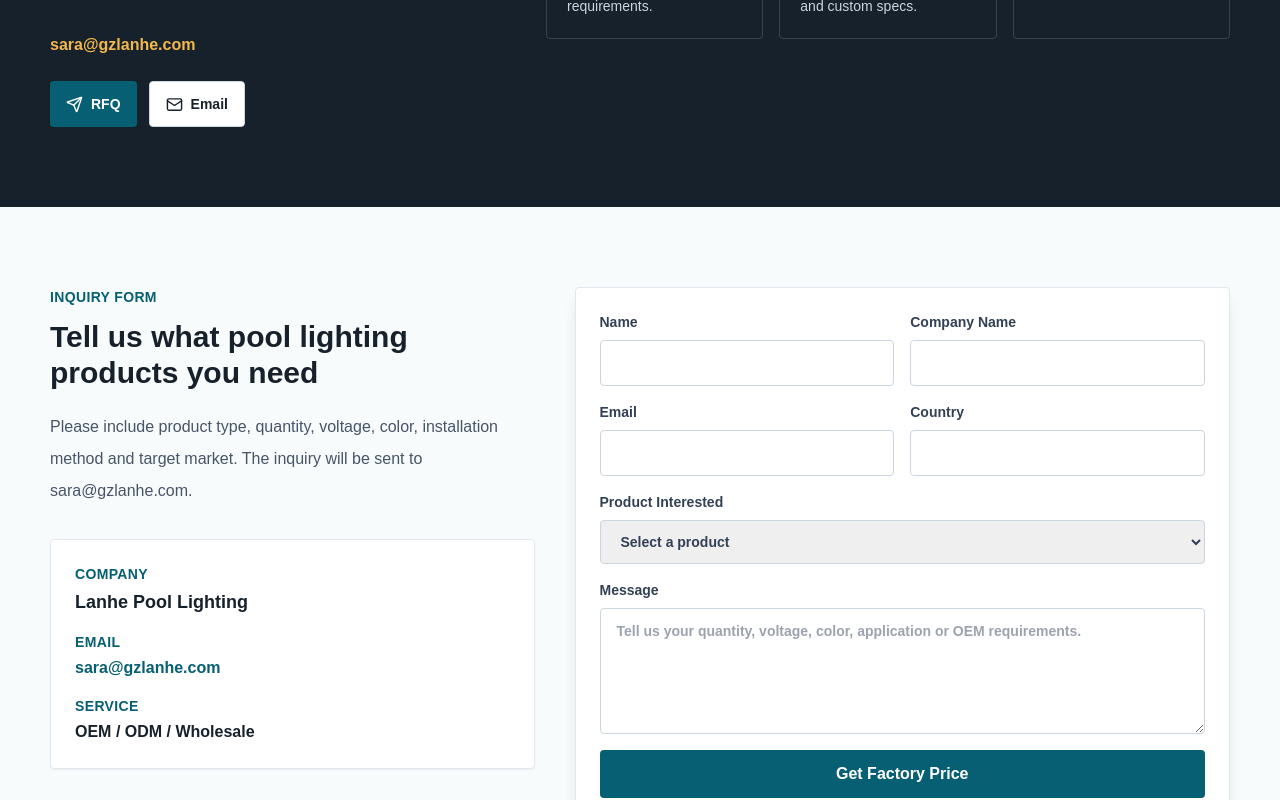
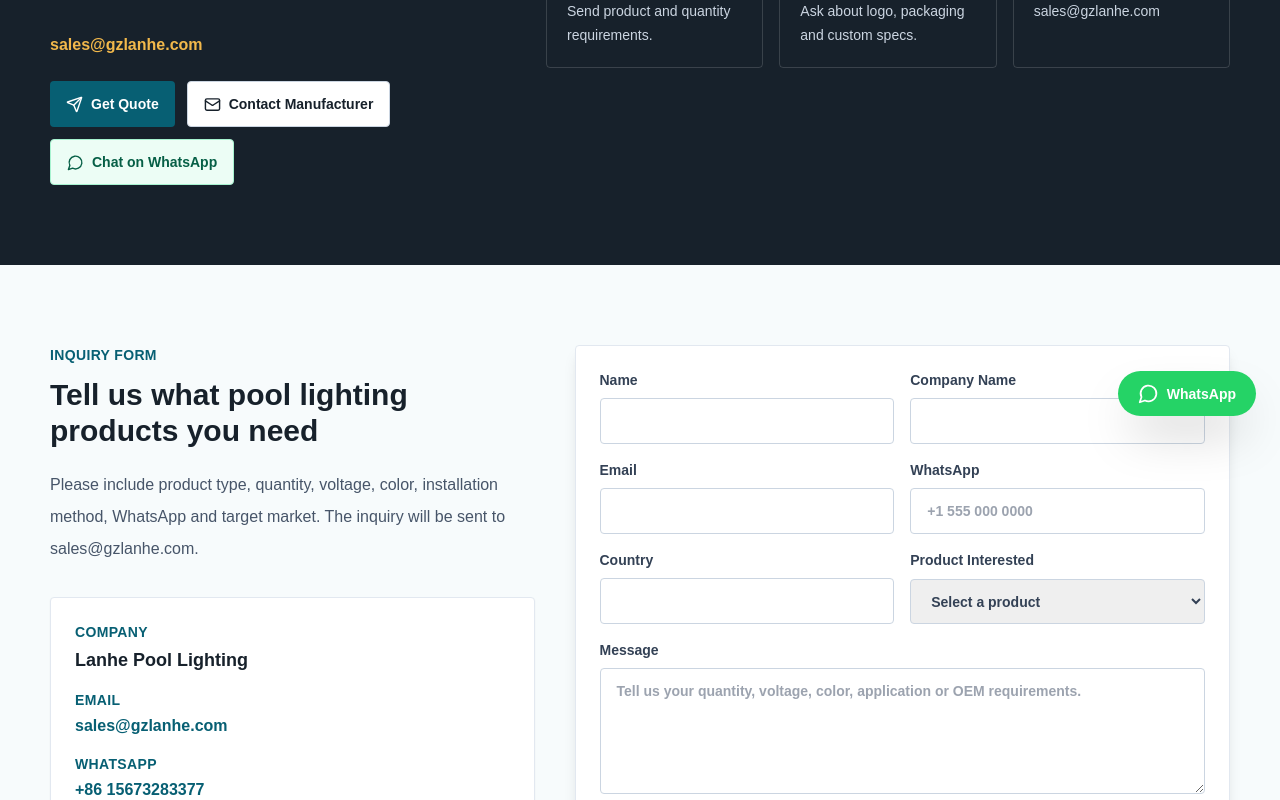
Before and after one commit to Sara-789-ting/gzlanhe.com, a Next.js app: page /contact in a window 1280 px wide. Shown: the part 360-1160 px from the top of the page. Built offline with nearby package versions, Linux system fonts and the light colour scheme.

Commit message:
Add WhatsApp inquiry and B2B CTA optimization

```diff
--- a/app/api/contact/route.ts
+++ b/app/api/contact/route.ts
@@ -15,6 +15,7 @@ type ContactPayload = {
   name?: string;
   company?: string;
   email?: string;
+  whatsapp?: string;
   country?: string;
   productInterested?: string;
   message?: string;
@@ -30,6 +31,7 @@ function validate(payload: ContactPayload) {
     name: clean(payload.name),
     company: clean(payload.company),
     email: clean(payload.email).toLowerCase(),
+    whatsapp: clean(payload.whatsapp),
     country: clean(payload.country),
     productInterested: clean(payload.productInterested),
     message: clean(payload.message),
@@ -74,7 +76,7 @@ export async function POST(request: Request) {
     return NextResponse.json({ error: result.error }, { status: 400 });
   }
 
-  const emailTo = process.env.EMAIL_TO || "sara@gzlanhe.com";
+  const emailTo = "sales@gzlanhe.com";
   const resendApiKey = process.env.RESEND_API_KEY;
 
   if (!resendApiKey) {
@@ -98,6 +100,9 @@ ${inquiry.company}
 Email:
 ${inquiry.email}
 
+WhatsApp:
+${inquiry.whatsapp || "Not provided"}
+
 Country:
 ${inquiry.country}
 
@@ -118,7 +123,7 @@ ${inquiry.message}
     });
   } catch {
     return NextResponse.json(
-      { error: "Email sending failed. Please try again or email sara@gzlanhe.com directly." },
+      { error: "Email sending failed. Please try again or email sales@gzlanhe.com directly." },
       { status: 502 }
     );
   }
--- a/app/contact/page.tsx
+++ b/app/contact/page.tsx
@@ -28,7 +28,7 @@ const contactHighlights = [
 export const metadata: Metadata = {
   title: "Contact LED Pool Light Manufacturer",
   description:
-    "Contact GZ Lanhe for LED pool light factory price, OEM service and custom underwater lighting solutions.",
+    "Contact Lanhe Pool Lighting for LED pool light factory price, WhatsApp inquiry, OEM service and custom underwater lighting solutions.",
   keywords: [
     "contact LED pool light manufacturer",
     "LED pool light factory price",
@@ -83,7 +83,7 @@ export default function ContactPage() {
               </h2>
               <p className="mt-5 leading-8 text-slate-600">
                 Please include product type, quantity, voltage, color, installation
-                method and target market. The inquiry will be sent to {siteConfig.email}.
+                method, WhatsApp and target market. The inquiry will be sent to {siteConfig.email}.
               </p>
               <div className="mt-8 grid gap-4 rounded border border-slate-200 bg-white p-6 shadow-sm">
                 <div>
@@ -97,13 +97,19 @@ export default function ContactPage() {
                   </a>
                 </div>
                 <div>
+                  <p className="text-sm font-bold uppercase tracking-wide text-ocean">WhatsApp</p>
+                  <a className="mt-1 block font-bold text-ocean" href={siteConfig.whatsappUrl} target="_blank" rel="noreferrer">
+                    {siteConfig.whatsapp}
+                  </a>
+                </div>
+                <div>
                   <p className="text-sm font-bold uppercase tracking-wide text-ocean">Service</p>
                   <p className="mt-1 font-bold text-ink">OEM / ODM / Wholesale</p>
                 </div>
               </div>
             </div>
             <div className="rounded border border-slate-200 bg-white p-6 shadow-lg">
-              <InquiryForm buttonLabel="Get Factory Price" />
+              <InquiryForm buttonLabel="Get Quote" />
             </div>
           </div>
         </section>
--- a/app/globals.css
+++ b/app/globals.css
@@ -25,6 +25,12 @@ body {
     sans-serif;
 }
 
+@media (max-width: 767px) {
+  body {
+    padding-bottom: 56px;
+  }
+}
+
 a {
   color: inherit;
   text-decoration: none;
--- a/app/layout.tsx
+++ b/app/layout.tsx
@@ -1,14 +1,15 @@
 import type { Metadata } from "next";
+import { FloatingWhatsApp } from "@/components/FloatingWhatsApp";
 import "./globals.css";
 
 export const metadata: Metadata = {
   metadataBase: new URL("https://gzlanhe.com"),
   title: {
-    default: "Swimming Pool Light Manufacturer | IP68 Underwater LED Light Supplier China",
+    default: "LED Pool Light Manufacturer China | IP68 Underwater Swimming Pool Lights",
     template: "%s | Lanhe Pool Lighting"
   },
   description:
-    "Lanhe Pool Lighting is a China LED pool light manufacturer supplying IP68 underwater LED lights, RGB swimming pool lights, fountain lights and OEM custom lighting solutions worldwide.",
+    "Professional LED pool light manufacturer in China. IP68 waterproof underwater lights, RGB pool lamps, fountain lights and OEM lighting solutions.",
   keywords: [
     "swimming pool light manufacturer",
     "IP68 underwater LED light",
@@ -22,9 +23,9 @@ export const metadata: Metadata = {
     canonical: "https://gzlanhe.com"
   },
   openGraph: {
-    title: "Lanhe Pool Lighting | LED Pool Light Supplier China",
+    title: "LED Pool Light Manufacturer China | Lanhe Pool Lighting",
     description:
-      "Factory direct IP68 waterproof LED swimming pool lights, underwater LED lights, fountain lights and OEM lighting solutions for global B2B buyers.",
+      "Professional LED pool light manufacturer in China supplying IP68 underwater lights, RGB pool lamps, fountain lights and OEM lighting solutions.",
     url: "https://gzlanhe.com",
     siteName: "Lanhe Pool Lighting",
     images: [{ url: "/images/hero-pool-lights.png", width: 1536, height: 1024 }],
@@ -51,7 +52,10 @@ export default function RootLayout({
 }>) {
   return (
     <html lang="en">
-      <body>{children}</body>
+      <body>
+        {children}
+        <FloatingWhatsApp />
+      </body>
     </html>
   );
 }
--- a/app/page.tsx
+++ b/app/page.tsx
@@ -3,6 +3,7 @@ import Link from "next/link";
 import { Award, BadgeCheck, Factory, Globe2, PackageCheck, ShieldCheck, Star, Truck } from "lucide-react";
 import { Footer } from "@/components/Footer";
 import { Header } from "@/components/Header";
+import { ContactActions } from "@/components/ContactActions";
 import { InquiryForm } from "@/components/InquiryForm";
 import { SeoJsonLd } from "@/components/SeoJsonLd";
 import { advantages, applications, productCategories } from "@/lib/products";
@@ -10,8 +11,8 @@ import { siteConfig } from "@/lib/site";
 
 const factoryStrength = [
   {
-    title: "Factory",
-    text: "Manufacturer-focused supply for B2B pool lighting buyers."
+    title: "Factory Capability",
+    text: "Manufacturer-focused supply for B2B pool lighting buyers, importers and project contractors."
   },
   {
     title: "Production Line",
@@ -43,6 +44,20 @@ const faqs = [
 ];
 
 const advantageIcons = [Factory, BadgeCheck, Award, ShieldCheck, Globe2];
+const trustItems = [
+  {
+    title: "Factory Capability",
+    text: "Production planning for LED pool lights, underwater lights, fountain lights and OEM orders."
+  },
+  {
+    title: "Quality Control",
+    text: "Material checks, waterproof structure review and lighting performance inspection before packing."
+  },
+  {
+    title: "Certifications",
+    text: "CE, RoHS and IP68 waterproof testing support for overseas B2B purchasing review."
+  }
+];
 
 export default function Home() {
   return (
@@ -57,7 +72,7 @@ export default function Home() {
                 Factory Direct - MOQ Support - OEM/ODM
               </p>
               <h1 className="max-w-2xl text-4xl font-bold leading-tight tracking-normal sm:text-5xl lg:text-6xl">
-                LED Swimming Pool Light Manufacturer in China
+                Professional LED Pool Light Manufacturer in China
               </h1>
               <p className="mt-6 max-w-xl text-lg leading-8 text-cyan-50">
                 Professional manufacturer of IP68 waterproof LED pool lights,
@@ -65,7 +80,7 @@ export default function Home() {
               </p>
               <div className="mt-8 flex flex-wrap gap-4">
                 <a
-                  href="/contact"
+                  href="/contact#inquiry"
                   className="focus-ring rounded bg-signal px-6 py-3 font-bold text-ink shadow-lg hover:bg-amber-300"
                 >
                   Get Quote
@@ -77,6 +92,7 @@ export default function Home() {
                   View Products
                 </a>
               </div>
+              <ContactActions product="LED Swimming Pool Light" />
               <div className="mt-10 grid max-w-xl grid-cols-3 gap-4 text-sm">
                 <div>
                   <strong className="block text-2xl text-white">IP68</strong>
@@ -174,13 +190,7 @@ export default function Home() {
               </h2>
             </div>
             <div className="grid gap-5 md:grid-cols-5">
-              {[
-                "Factory Direct",
-                "Quality Control",
-                "OEM/ODM",
-                "Fast Response",
-                "Global Shipping"
-              ].map((item) => (
+              {advantages.map((item) => (
                 <div key={item} className="rounded border border-slate-200 bg-white p-5 shadow-sm">
                   <BadgeCheck className="mb-4 text-ocean" aria-hidden="true" />
                   <p className="font-bold text-ink">{item}</p>
@@ -239,10 +249,11 @@ export default function Home() {
                 Ready for long-term overseas cooperation
               </h2>
               <div className="mt-8 grid gap-4 sm:grid-cols-3 lg:grid-cols-1">
-                {["Countries Exported", "Customer Reviews", "Certificates"].map((item) => (
-                  <div key={item} className="rounded border border-slate-200 p-5">
+                {trustItems.map((item) => (
+                  <div key={item.title} className="rounded border border-slate-200 p-5">
                     <Star className="mb-3 text-signal" aria-hidden="true" />
-                    <p className="font-bold">{item}</p>
+                    <p className="font-bold">{item.title}</p>
+                    <p className="mt-2 text-sm leading-6 text-slate-600">{item.text}</p>
                   </div>
                 ))}
               </div>
@@ -271,7 +282,7 @@ export default function Home() {
               </p>
             </div>
             <div className="rounded border border-slate-200 bg-white p-6 shadow-lg">
-              <InquiryForm buttonLabel="Get Factory Price" />
+              <InquiryForm buttonLabel="Get Quote" />
             </div>
           </div>
         </section>
--- a/app/products/[slug]/page.tsx
+++ b/app/products/[slug]/page.tsx
@@ -65,13 +65,6 @@ export default async function ProductDetailPage({ params }: ProductRouteProps) {
               <p className="mt-6 max-w-2xl text-lg leading-8 text-cyan-50">
                 {product.description}
               </p>
-              <a
-                href="/contact"
-                className="focus-ring mt-8 inline-flex items-center gap-2 rounded bg-signal px-6 py-3 font-bold text-ink shadow-lg hover:bg-amber-300"
-              >
-                Get Factory Price
-                <ArrowRight size={18} aria-hidden="true" />
-              </a>
               <ContactActions product={product.name} />
             </div>
             <div className="overflow-hidden rounded border border-white/30 bg-white shadow-2xl">
@@ -228,10 +221,10 @@ export default async function ProductDetailPage({ params }: ProductRouteProps) {
               ))}
             </div>
             <a
-              href="/contact"
+              href="/contact#inquiry"
               className="focus-ring mt-8 inline-flex items-center gap-2 rounded bg-ocean px-6 py-3 font-bold text-white hover:bg-cyan-800"
             >
-              Get Factory Price
+              Get Quote
               <ArrowRight size={18} aria-hidden="true" />
             </a>
           </div>
--- a/app/solutions/[slug]/page.tsx
+++ b/app/solutions/[slug]/page.tsx
@@ -65,7 +65,7 @@ export default async function SolutionPage({ params }: SolutionRouteProps) {
                 href="/contact"
                 className="focus-ring mt-8 inline-flex items-center gap-2 rounded bg-signal px-6 py-3 font-bold text-ink shadow-lg hover:bg-amber-300"
               >
-                Get Factory Price
+                Get Quote
                 <ArrowRight size={18} aria-hidden="true" />
               </a>
             </div>
@@ -141,7 +141,7 @@ export default async function SolutionPage({ params }: SolutionRouteProps) {
                 href="/contact"
                 className="focus-ring mt-8 inline-flex items-center gap-2 rounded bg-ocean px-6 py-3 font-bold text-white hover:bg-cyan-800"
               >
-                Get Factory Price
+                Get Quote
                 <ArrowRight size={18} aria-hidden="true" />
               </a>
             </div>
--- a/components/ContactActions.tsx
+++ b/components/ContactActions.tsx
@@ -18,16 +18,15 @@ export function ContactActions({ product = "LED Pool Light", compact = false }:
     <div className={`flex flex-wrap gap-3 ${compact ? "" : "mt-6"}`}>
       <a className={`${buttonClass} bg-ocean text-white hover:bg-cyan-800`} href="/contact#inquiry">
         <Send size={17} aria-hidden="true" />
-        RFQ
+        Get Quote
       </a>
       <a
         className={`${buttonClass} border border-slate-300 bg-white text-ink hover:border-ocean hover:text-ocean`}
         href={`mailto:${siteConfig.email}?subject=${rfqSubject}&body=${rfqBody}`}
       >
         <Mail size={17} aria-hidden="true" />
-        Email
+        Contact Manufacturer
       </a>
-      {siteConfig.whatsappUrl ? (
       <a
         className={`${buttonClass} border border-emerald-200 bg-emerald-50 text-emerald-800 hover:bg-emerald-100`}
         href={siteConfig.whatsappUrl}
@@ -35,9 +34,8 @@ export function ContactActions({ product = "LED Pool Light", compact = false }:
         rel="noreferrer"
       >
         <MessageCircle size={17} aria-hidden="true" />
-          WhatsApp
+        Chat on WhatsApp
       </a>
-      ) : null}
     </div>
   );
 }
--- /dev/null
+++ b/components/FloatingWhatsApp.tsx
@@ -0,0 +1,18 @@
+import { MessageCircle } from "lucide-react";
+import { siteConfig } from "@/lib/site";
+
+export function FloatingWhatsApp() {
+  return (
+    <a
+      href={siteConfig.whatsappUrl}
+      target="_blank"
+      rel="noreferrer"
+      aria-label="Chat with Lanhe Pool Lighting on WhatsApp"
+      className="focus-ring fixed bottom-0 left-0 right-0 z-50 flex items-center justify-center gap-2 bg-[#25d366] px-4 py-3 text-sm font-bold text-white shadow-2xl md:bottom-6 md:left-auto md:right-6 md:w-auto md:rounded-full md:px-5"
+    >
+      <MessageCircle size={21} aria-hidden="true" />
+      <span className="md:hidden">Chat on WhatsApp</span>
+      <span className="hidden md:inline">WhatsApp</span>
+    </a>
+  );
+}
--- a/components/InquiryForm.tsx
+++ b/components/InquiryForm.tsx
@@ -17,7 +17,7 @@ type InquiryFormProps = {
   buttonLabel?: string;
 };
 
-export function InquiryForm({ buttonLabel = "Get Factory Price" }: InquiryFormProps) {
+export function InquiryForm({ buttonLabel = "Get Quote" }: InquiryFormProps) {
   const [status, setStatus] = useState<"idle" | "sending" | "sent" | "error">("idle");
   const [message, setMessage] = useState("");
 
@@ -45,7 +45,7 @@ export function InquiryForm({ buttonLabel = "Get Factory Price" }: InquiryFormPr
 
     if (!response.ok) {
       setStatus("error");
-      setMessage(result.error || "Submission failed. Please email sara@gzlanhe.com directly.");
+      setMessage(result.error || "Submission failed. Please email sales@gzlanhe.com directly.");
       return;
     }
 
@@ -73,10 +73,15 @@ export function InquiryForm({ buttonLabel = "Get Factory Price" }: InquiryFormPr
           <input required name="email" type="email" className="focus-ring rounded border border-slate-300 px-4 py-3" />
         </label>
         <label className="grid gap-2 text-sm font-semibold text-slate-700">
+          WhatsApp
+          <input name="whatsapp" className="focus-ring rounded border border-slate-300 px-4 py-3" placeholder="+1 555 000 0000" />
+        </label>
+      </div>
+      <div className="grid gap-4 sm:grid-cols-2">
+        <label className="grid gap-2 text-sm font-semibold text-slate-700">
           Country
           <input required name="country" className="focus-ring rounded border border-slate-300 px-4 py-3" />
         </label>
-      </div>
         <label className="grid gap-2 text-sm font-semibold text-slate-700">
           Product Interested
           <select required name="productInterested" className="focus-ring rounded border border-slate-300 px-4 py-3">
@@ -86,6 +91,7 @@ export function InquiryForm({ buttonLabel = "Get Factory Price" }: InquiryFormPr
             ))}
           </select>
         </label>
+      </div>
       <label className="grid gap-2 text-sm font-semibold text-slate-700">
         Message
         <textarea
--- a/lib/site.ts
+++ b/lib/site.ts
@@ -2,9 +2,10 @@ export const siteConfig = {
   name: "Lanhe Pool Lighting",
   company: "Lanhe Pool Lighting",
   domain: "gzlanhe.com",
-  email: "sara@gzlanhe.com",
+  email: "sales@gzlanhe.com",
   url: "https://gzlanhe.com",
-  whatsappUrl: "",
+  whatsapp: "+86 15673283377",
+  whatsappUrl: "https://wa.me/8615673283377",
   description:
     "China manufacturer of IP68 waterproof LED swimming pool lights, underwater LED lights, fountain lights, SPA pool lights and OEM custom lighting solutions."
 };
```
Also changed, not shown: lib/products.ts (+4 -4 lines), 2 other files (tests, documents, lock files or other folders). Lines whose indentation alone changed are shown as unchanged.
